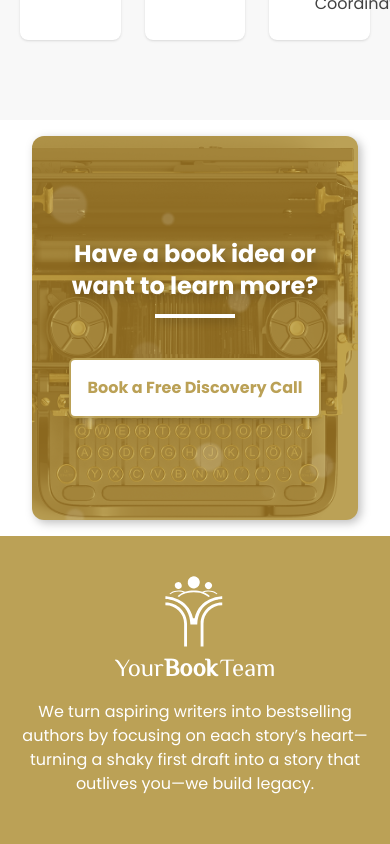
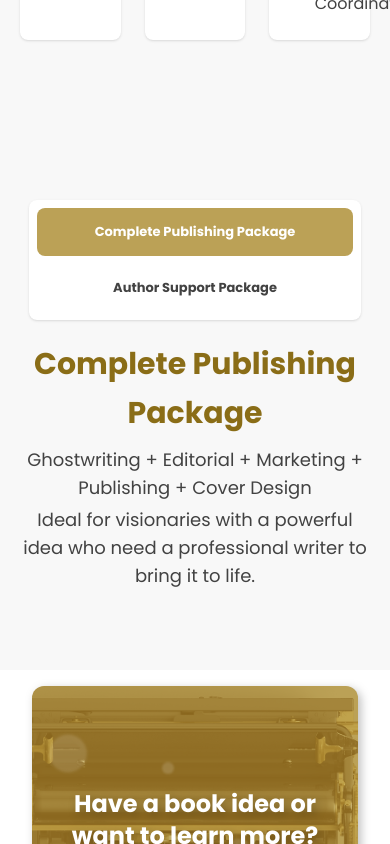
Before and after one commit to YourBookTeam/YBT_Website, a React (Vite) app: page /services in a window 390 px wide. Shown: the part 2840-3684 px from the top of the page. Built offline with nearby package versions, Linux system fonts and the light colour scheme; a web font is replaced by a local one.

Commit message:
added toggle switch and title in mobile

```diff
--- /dev/null
+++ b/src/components/services/BundlePackages.jsx
@@ -0,0 +1,45 @@
+import { useState } from 'react';
+
+function BundlePackages(){
+    const [firstEnabled, setFirstEnabled] = useState(true);
+    const [secondEnabled, setSecondEnabled] = useState(false);
+
+    const handleToggle = ()=> {
+        setFirstEnabled(!firstEnabled);
+        setSecondEnabled(!secondEnabled);
+    }
+
+    return(
+        <div className="flex flex-col justify-center items-center gap-5">
+            <div className="w-[95%] h-30 bg-white rounded-lg shadow-sm flex flex-col items-center gap-2 py-2 text-[13px] font-bold">
+                <button
+                    className={`flex justify-center items-center rounded-lg cursor-pointer py-2 px-4 w-[95%] h-12 transition-colors duration-300 ease-in-out ${firstEnabled ? " bg-gold text-white" : " bg-white text-black"}`}
+                    onClick={handleToggle}
+                    >
+                    Complete Publishing Package
+                </button>
+                <button
+                    className={`flex justify-center items-center rounded-lg cursor-pointer py-2 px-4 w-[95%] h-12 transition-colors duration-300 ease-in-out ${secondEnabled ? " bg-gold text-white" : " bg-white text-black"}`}
+                    onClick={handleToggle}
+                    >
+                    Author Support Package
+                </button>
+            </div>
+
+            <div className="flex flex-col justify-center items-center text-center gap-2">
+                <p className="text-[#8A6D17] font-bold text-3xl leading-relaxed mx-2">
+                    Complete Publishing Package
+                </p>
+                <div className="text-lg flex flex-col gap-1">
+                    <p>
+                        Ghostwriting + Editorial + Marketing + Publishing + Cover Design
+                    </p>
+                    <p>
+                        Ideal for visionaries with a powerful idea who need a professional writer to bring it to life.
+                    </p>
+                </div>
+            </div>
+        </div>
+    )
+}
+export default BundlePackages;
--- a/src/pages/Services.jsx
+++ b/src/pages/Services.jsx
@@ -3,6 +3,7 @@ import { FaCircleCheck, FaPencil, FaBookOpen, FaImages, FaBullhorn, FaBookAtlas
 import Services from "../../src/data/service-data/premiumServices";
 import ServiceCards from '../components/services/ServiceCards';
 import Button from "../components/Button";
+import BundlePackages from '../components/services/BundlePackages';
 
 export default function Service() {
 
@@ -44,6 +45,10 @@ export default function Service() {
         <ServiceCards services={Services} />
       </section>
 
+      <section id='bundles' className="py-20 px-5 bg-[#f8f8f8]">
+        <BundlePackages/>
+      </section>
+
     </div>
   );
 }
```
